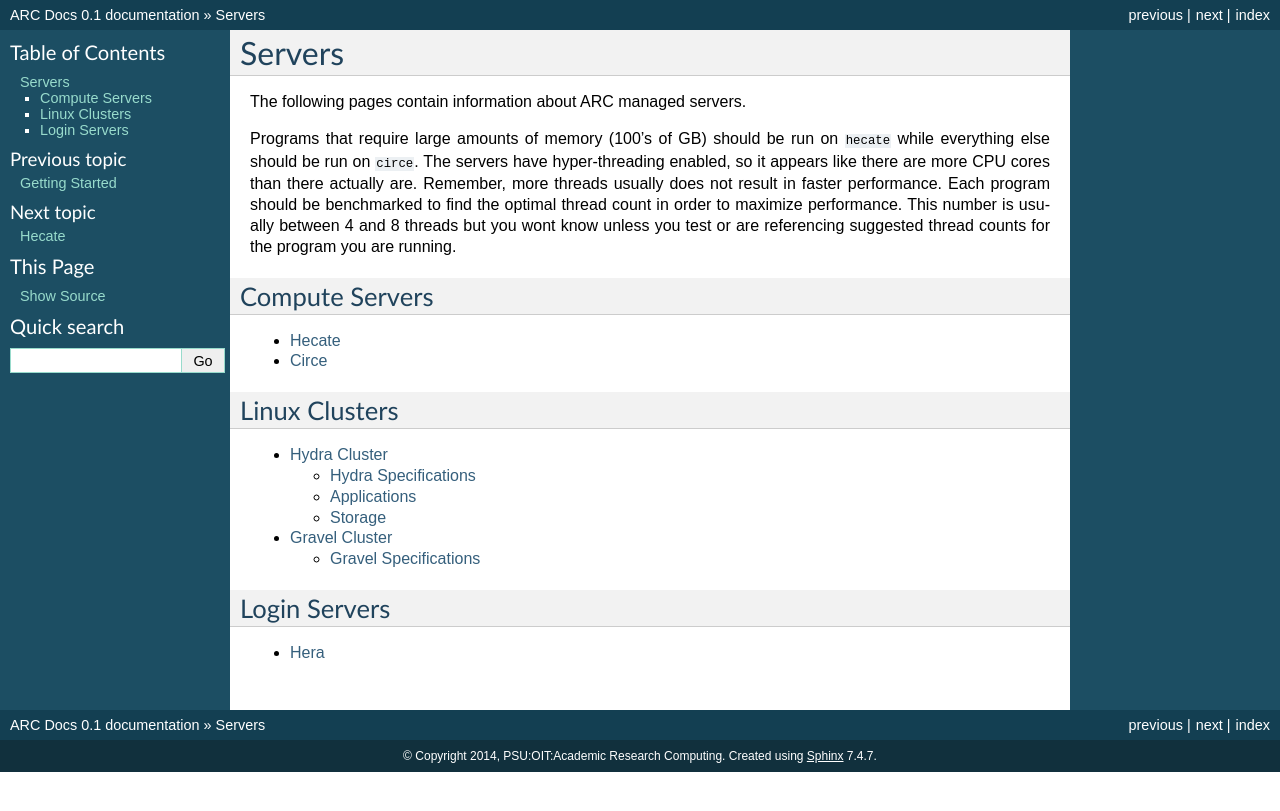
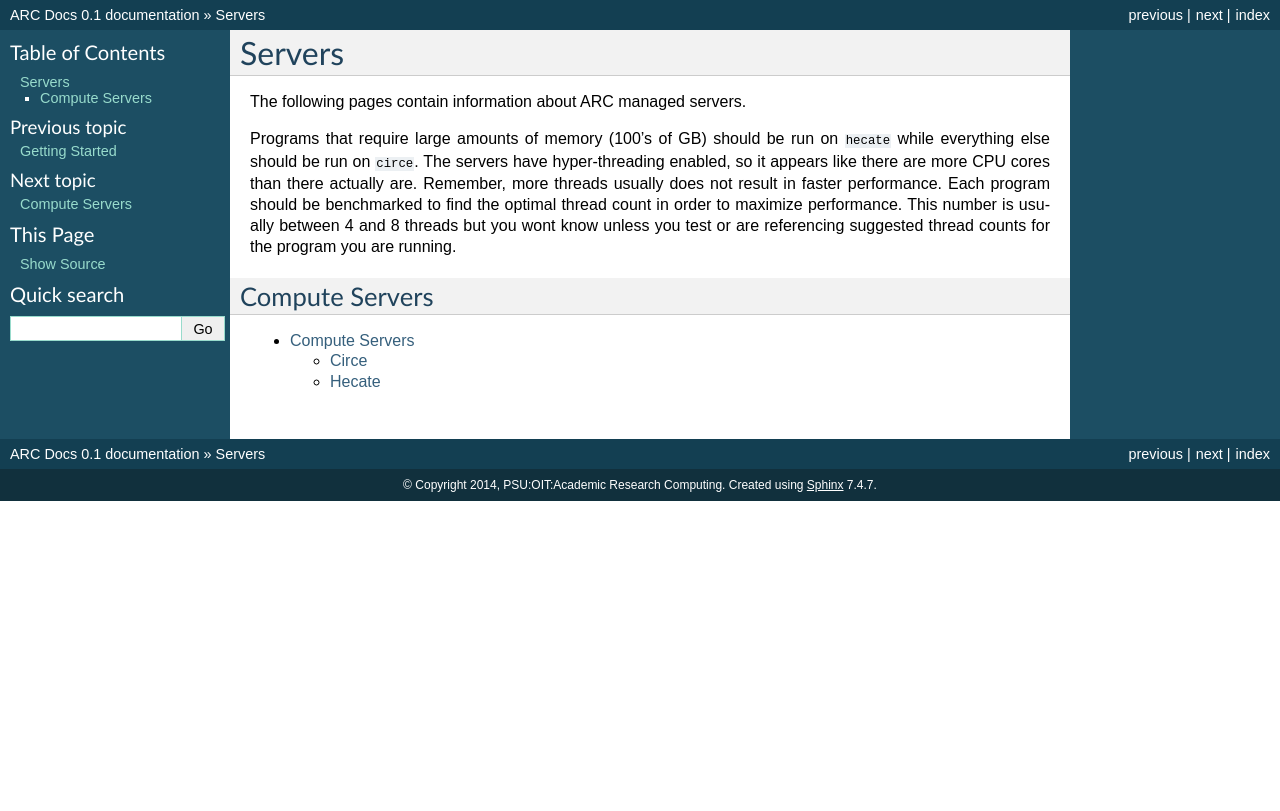
Before and after one commit to PSU-Research-Computing/psurc-docs, a Sphinx documentation site: the page built from source/servers/index.rst, in a window 1280 px wide. Shown: the top 811 px of the page. Built offline with Sphinx 7.4.7, drawn with Linux system fonts in a browser that asks for light colours.

Commit message:
Restructured server sorting

```diff
--- a/source/servers/index.rst
+++ b/source/servers/index.rst
@@ -12,22 +12,4 @@ Compute Servers
 .. toctree::
     :maxdepth: 2
 
-    hecate
-    circe
-
-Linux Clusters
-==============
-
-.. toctree::
-    :maxdepth: 2
-
-    hydra
-    gravel
-
-Login Servers
-=============
-
-.. toctree::
-    :maxdepth: 2
-
-    hera
+    compute_servers/index
```
Also changed, not shown: source/servers/compute_servers/index.rst (added, +9 -0 lines), source/servers/compute_servers/circe.rst (renamed from source/servers/circe.rst), source/servers/compute_servers/hecate.rst (renamed from source/servers/hecate.rst).
